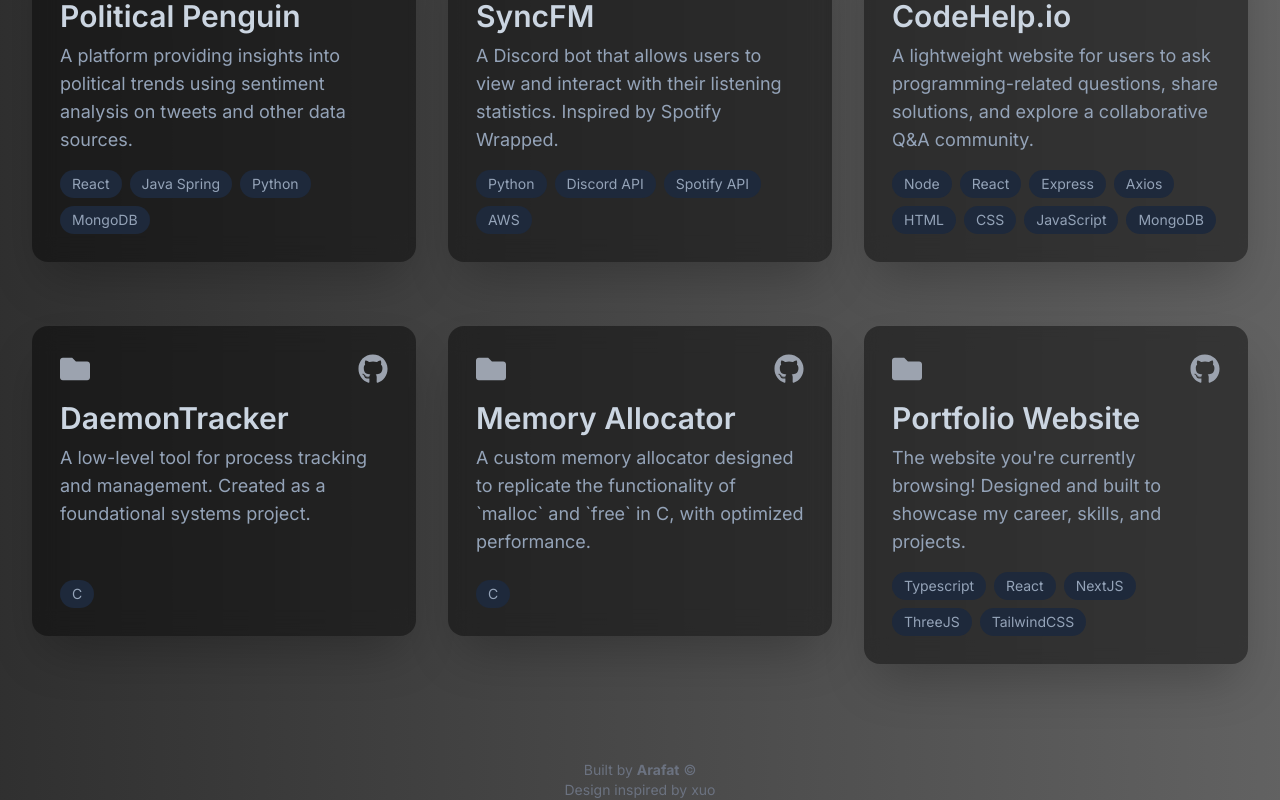
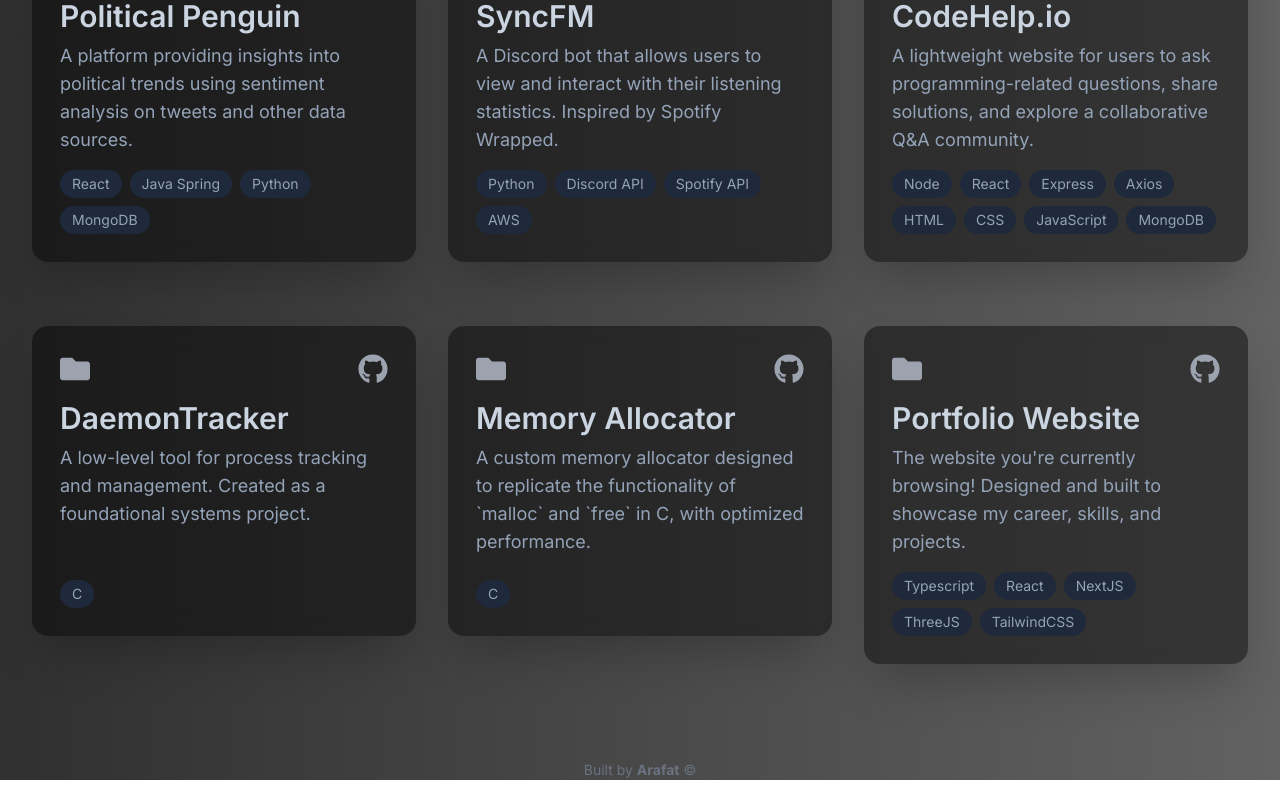
Before and after one commit to Arafat04H09/Portfolio, a React (Vite) app: page / in a window 1280 px wide. Shown: the part 3518-4318 px from the top of the page. Built offline with nearby package versions, Linux system fonts and the light colour scheme; no server answers; a web font is replaced by a local one.

Commit message:
additional changes

```diff
--- a/src/App.tsx
+++ b/src/App.tsx
@@ -16,7 +16,6 @@
       <Projects />
       <footer className="mt-auto text-center text-sm text-gray-500 ">
         Built by <span className="font-bold">Arafat</span> ©<br />
-        Design inspired by <a href="https://www.xuolynn.net/" target="_blank" rel="noopener noreferrer" className="no-underline text-current hover:text-blue-500">xuo</a>
       </footer>
     </div>
   );
```
